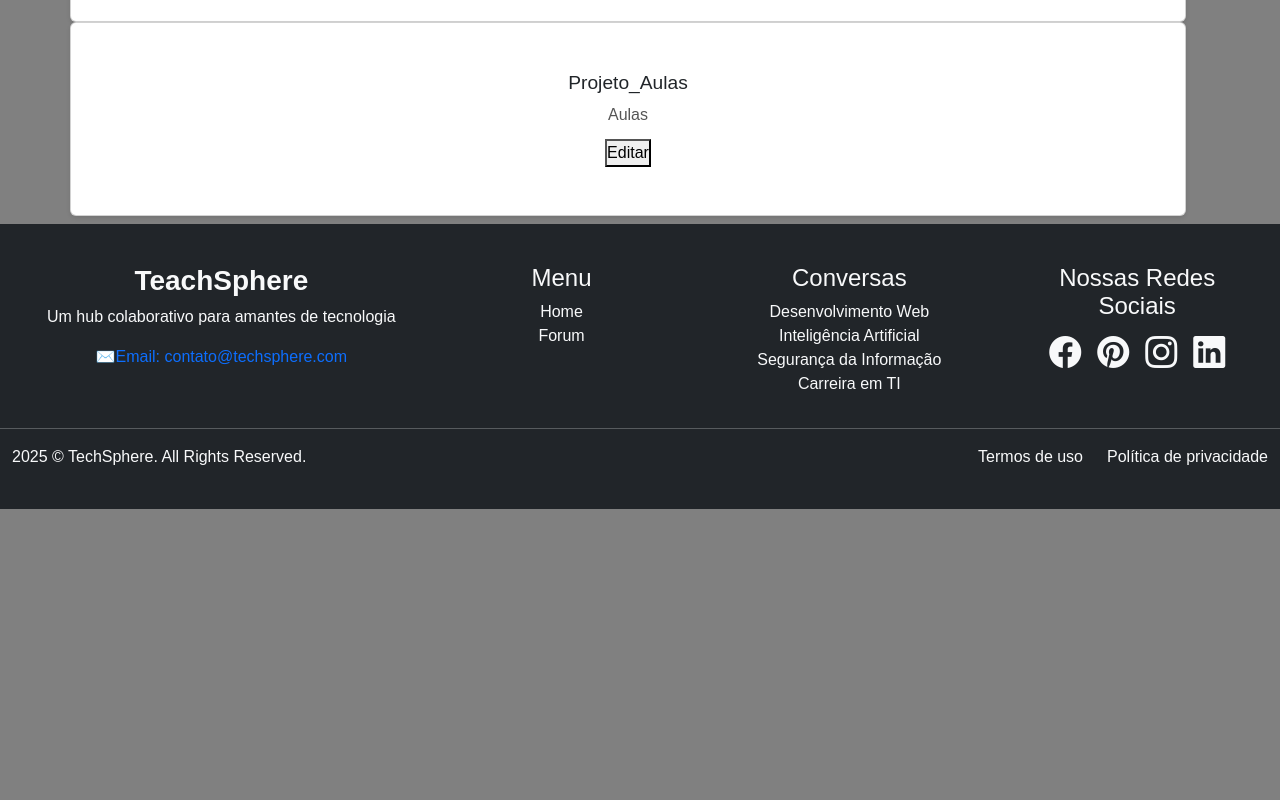
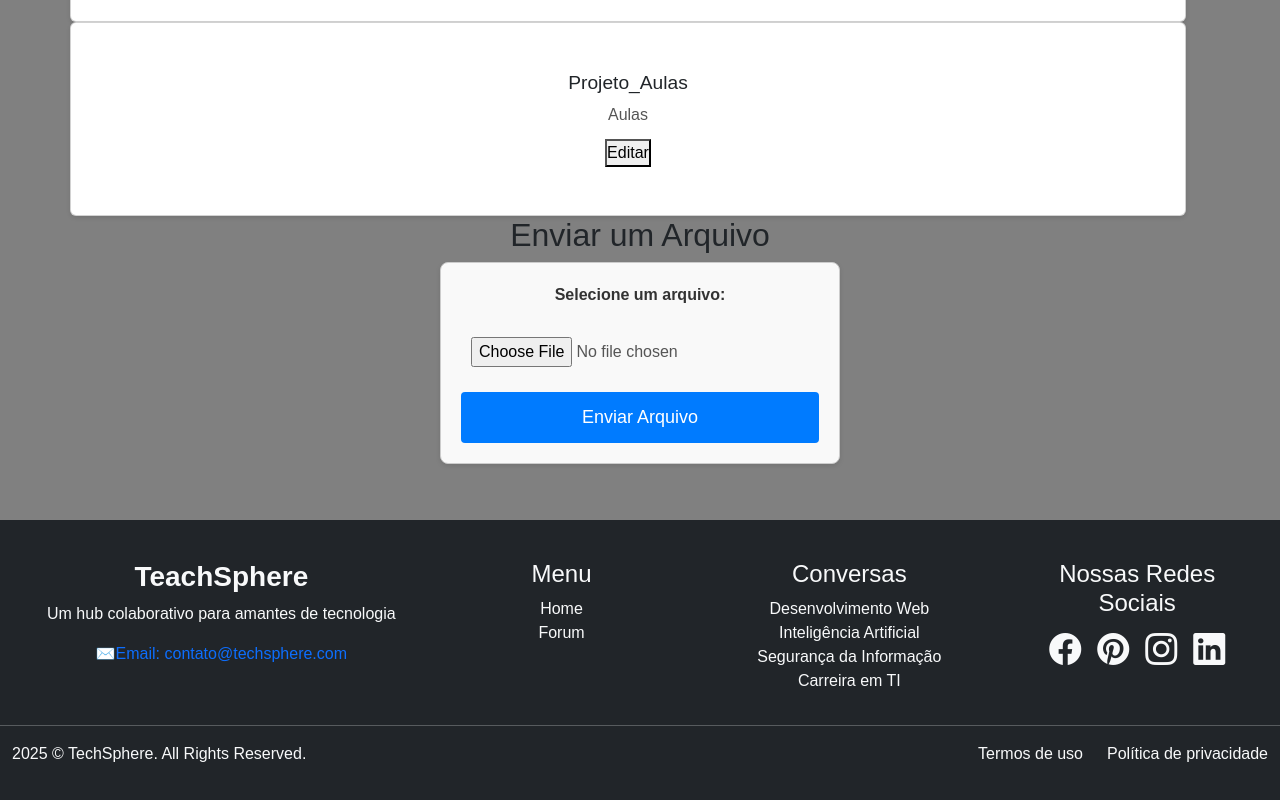
Before and after one commit to Gustavolima07/proj_react, a React (Vite) app in the folder vite-project/: page /Perfil in a window 1280 px wide. Shown: the part 1101-1901 px from the top of the page. Before the commit the page ends 1610 px from the top, so only its background shows below. Built offline with nearby package versions, Linux system fonts and the light colour scheme.

Commit message:
Adição do componente Form para envio de arquivos

```diff
--- /dev/null
+++ b/vite-project/src/components/Form/Form.css
@@ -0,0 +1,41 @@
+.formulario-arquivo {
+    display: flex;
+    flex-direction: column;
+    gap: 15px;
+    padding: 20px;
+    border: 1px solid #ccc;
+    border-radius: 8px;
+    background-color: #f9f9f9;
+    box-shadow: 0 2px 5px rgba(0, 0, 0, 0.1);
+    width: 100%;
+    max-width: 400px;
+    margin: 0 auto;
+  }
+
+  .formulario-arquivo label {
+    display: block;
+    font-weight: bold;
+    margin-bottom: 5px;
+    color: #333;
+  }
+
+  .formulario-arquivo input[type="file"] {
+    padding: 10px;
+    font-size: 16px;
+    color: #555;
+  }
+
+  .formulario-arquivo button[type="submit"] {
+    background-color: #007bff;
+    color: white;
+    padding: 12px 20px;
+    border: none;
+    border-radius: 4px;
+    font-size: 18px;
+    cursor: pointer;
+    transition: background-color 0.3s ease;
+  }
+
+  .formulario-arquivo button[type="submit"]:hover {
+    background-color: #0056b3;
+  }
--- /dev/null
+++ b/vite-project/src/components/Form/Form.jsx
@@ -0,0 +1,59 @@
+import React, { useState } from 'react';
+import './Form.css';
+
+function Form({ onArquivoEnviado }) {
+  const [arquivo, setArquivo] = useState(null);
+
+  const handleArquivoChange = (event) => {
+    setArquivo(event.target.files[0]);
+  };
+
+  const handleSubmit = async (event) => {
+    event.preventDefault();
+    if (!arquivo) {
+      alert('Selecione um arquivo.');
+      return;
+    }
+
+    const formData = new FormData();
+    formData.append('arquivo', arquivo);
+
+    try {
+      const response = await fetch('/upload', {
+        method: 'POST',
+        body: formData,
+      });
+
+      if (response.ok) {
+        const data = await response.text();
+        alert(data);
+        if (onArquivoEnviado) {
+          onArquivoEnviado(data);
+        }
+        setArquivo(null);
+      } else {
+        const error = await response.text();
+        alert(`Erro no envio: ${error}`);
+      }
+    } catch (error) {
+      console.error('Erro ao enviar o arquivo:', error);
+      alert('Ocorreu um erro ao enviar o arquivo.');
+    }
+  };
+
+  return (
+    <form onSubmit={handleSubmit} className="formulario-arquivo">
+      <label htmlFor="arquivo">Selecione um arquivo:</label>
+      <input
+        type="file"
+        id="arquivo"
+        name="arquivo"
+        onChange={handleArquivoChange}
+        required
+      />
+      <button type="submit">Enviar Arquivo</button>
+    </form>
+  );
+}
+
+export { Form };
--- /dev/null
+++ b/vite-project/src/components/Form/index.js
@@ -0,0 +1 @@
+export * from "./Form";
--- a/vite-project/src/components/index.js
+++ b/vite-project/src/components/index.js
@@ -4,3 +4,4 @@ export * from "./Conteudo";
 export * from "./Botao";
 export	* from "./SlideBar";
 export	* from "./Profile";
+export	* from "./Form";
--- a/vite-project/src/pages/perfil/perfil.jsx
+++ b/vite-project/src/pages/perfil/perfil.jsx
@@ -1,8 +1,13 @@
 import React from 'react';
 import { Cards } from '../../components/Cards';
 import { Profile } from '../../components/Profile';
+import { Form } from '../../components/Form';
 
 const Perfil = () => {
+
+  const handleArquivoEnviado = (data) => {
+    console.log('Arquivo enviado com sucesso:', data);
+  };
 
   return (
     <div className="container mt-3">
@@ -30,6 +35,12 @@ const Perfil = () => {
           <Cards title="Projeto_Aulas" descricao="Aulas"/>
         </div>
       </div>
+      <div className="row justify-content-center mb-5">
+        <div className="col-12 col-md-8">
+          <h2>Enviar um Arquivo</h2>
+          <Form onArquivoEnviado={handleArquivoEnviado} />
+        </div>
+      </div>
     </div>
   );
 };
```
